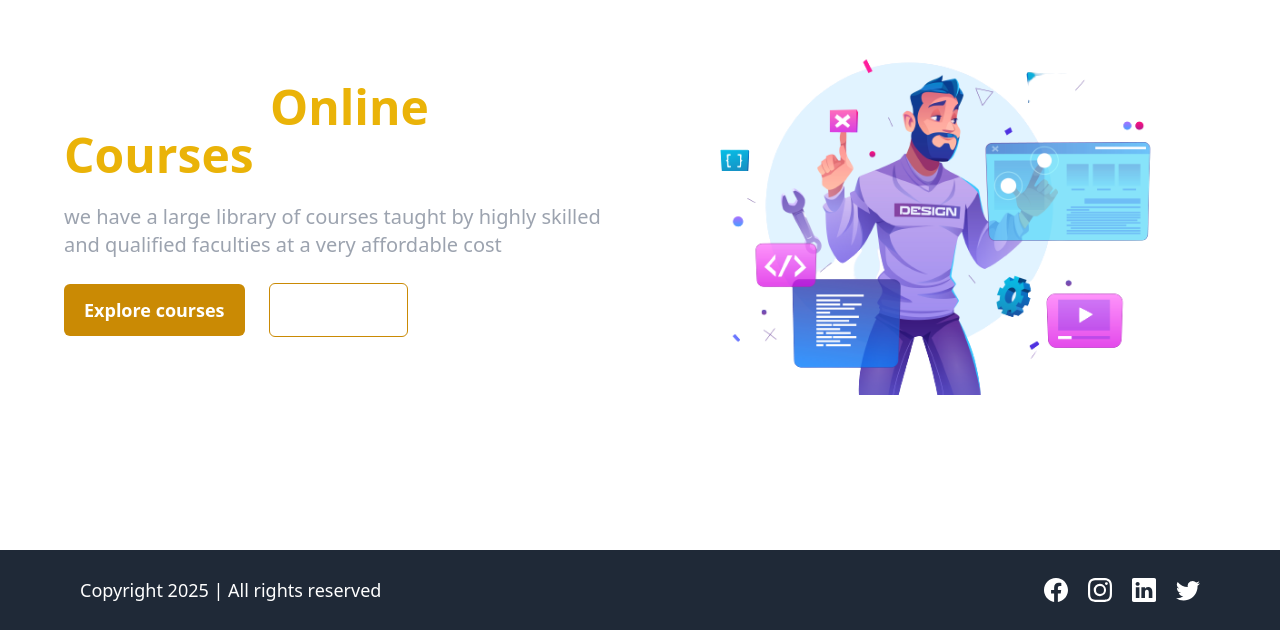
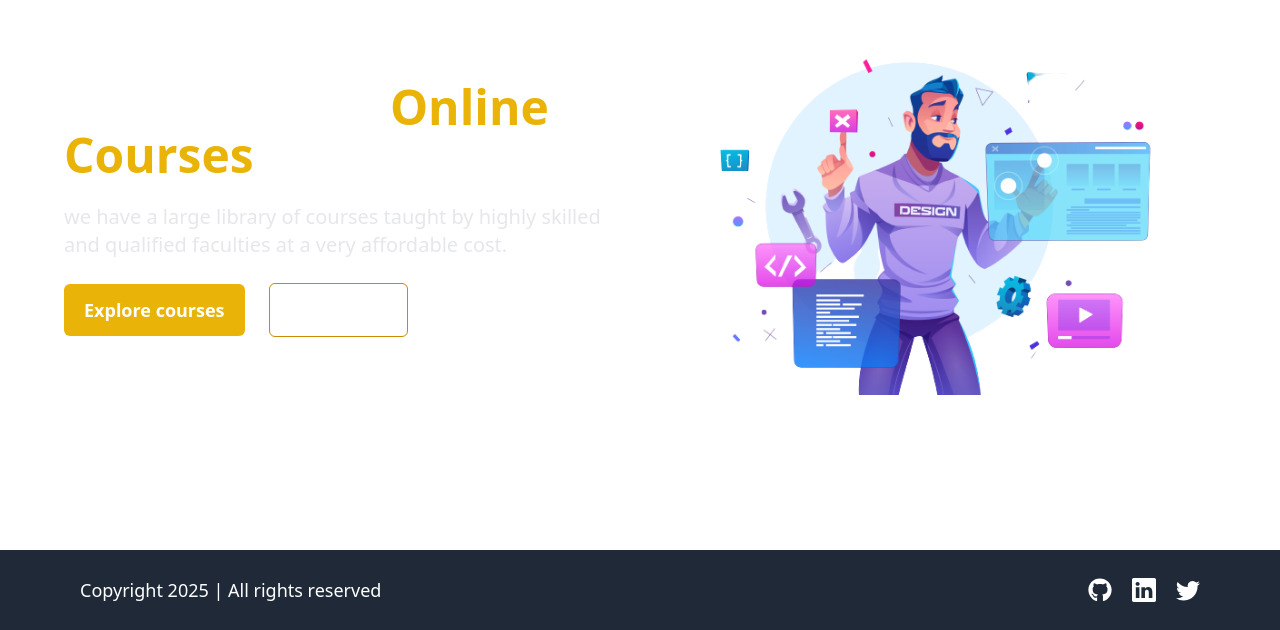
Before and after one commit to DevRahulll/LMS-Learning-Management-System, a React (Vite) app in the folder Frontend/: page / in a window 1280 px wide. Shown: the part 170-800 px from the top of the page. Built offline with nearby package versions, Linux system fonts and the light colour scheme.

Commit message:
edit profile is working properly now

```diff
--- a/Frontend/src/Layouts/HomeLayout.jsx
+++ b/Frontend/src/Layouts/HomeLayout.jsx
@@ -91,12 +91,12 @@ function HomeLayout({ children }) {
                         {!isLoggedIn && (
                             <li className='absolute bottom-4 w-[90%]'>
                                 <div className='w-full flex gap-4 items-center justify-center'>
-                                    <button className="btn btn-primary text-[18px] px-4 py-1 font-semibold rounded-md w-[50%]"
+                                    <button className="btn btn-primary text-[16px] px-4 py-1 font-semibold rounded-md w-[50%]"
                                         onClick={() => navigate('/login')}
                                     >
                                         Login
                                     </button>
-                                    <button className="btn btn-secondary text-[18px] px-4 py-1 font-semibold rounded-md w-[50%]"
+                                    <button className="btn btn-secondary text-[16px] px-4 py-1 font-semibold rounded-md w-[50%]"
                                         onClick={() => navigate('/signup')}
                                     >
                                         Sign up
@@ -108,11 +108,11 @@ function HomeLayout({ children }) {
                         {isLoggedIn && (
                             <li className='absolute bottom-4 w-[90%]'>
                                 <div className='w-full flex items-center justify-center'>
-                                    <button className="btn btn-primary text-[18px] px-4 py-1 font-semibold rounded-md w-[50%]"
+                                    <button className="btn btn-primary text-[16px] px-4 py-1 font-semibold rounded-md w-[50%]"
                                         onClick={() => navigate('/user/profile')}>
                                         Profile
                                     </button>
-                                    <button className="btn btn-secondary text-[18px] px-4 py-1 font-semibold rounded-md w-[50%]"
+                                    <button className="btn btn-secondary text-[16px] px-4 py-1 font-semibold rounded-md w-[50%]"
                                         onClick={handleLogout}>
                                         Logout
                                     </button>
--- a/Frontend/src/Pages/HomePage.jsx
+++ b/Frontend/src/Pages/HomePage.jsx
@@ -10,24 +10,24 @@ function HomePage() {
             <div className="pt-10 text-white flex items-center justify-center gap-10 mx-16 h-[90vh]">
                 <div className="w-1/2 space-y-6 ">
                     <h1 className='text-5xl font-semibold'>
-                        Find Out
+                        Find out best{" "}
                         <span className='text-yellow-500 font-bold'>
                             Online Courses
                         </span>
                     </h1>
-                    <p className="text-xl text-gray-400">
-                        we have a large library of courses taught by highly skilled and qualified faculties at a very affordable cost
+                    <p className="text-xl text-gray-200">
+                        we have a large library of courses taught by highly skilled and qualified faculties at a very affordable cost.
                     </p>
 
                     <div className="space-x-6">
                         <Link to='/courses'>
-                            <button className='bg-yellow-600 px-5 py-3 rounded-md font-semibold text-lg cursor-pointer hover:bg-yellow-700 transition-all ease-in-out duration-300'>
+                            <button className='bg-yellow-500 px-5 py-3 rounded-md font-semibold text-lg cursor-pointer hover:bg-yellow-600 transition-all ease-in-out duration-300'>
                                 Explore courses
                             </button>
                         </Link>
 
                         <Link to='/contact'>
-                            <button className='border border-yellow-600 px-5 py-3 rounded-md font-semibold text-lg cursor-pointer hover:bg-yellow-700 transition-all ease-in-out duration-300'>
+                            <button className='border border-yellow-600 px-5 py-3 rounded-md font-semibold text-lg cursor-pointer hover:bg-yellow-500 transition-all ease-in-out duration-300'>
                                 Contact Us
                             </button>
                         </Link>
--- a/Frontend/src/Pages/User/EditProfile.jsx
+++ b/Frontend/src/Pages/User/EditProfile.jsx
@@ -46,7 +46,7 @@ function EditProfile() {
 
     async function onFormSubmit(e) {
         e.preventDefault();
-        // console.log(data); // checking
+        console.log("DAtA" ,data); // checking
         if (!data.fullName || !data.avatar) {
             toast.error("All fields are mandatory");
             return;
@@ -58,8 +58,8 @@ function EditProfile() {
         const formData = new FormData();
         formData.append("fullName", data.fullName);
         formData.append("avatar", data.avatar);
-        // console.log(formData.entries().next());
-        // console.log(formData.entries().next());
+        console.log("formData : ",formData.entries().next());
+        console.log("formData : ",formData.entries().next());
 
         await dispatch(updateProfile([data.userId, formData]));
 
--- a/Frontend/src/components/Footer.jsx
+++ b/Frontend/src/components/Footer.jsx
@@ -1,5 +1,6 @@
 import React from 'react'
 import { BsFacebook, BsInstagram, BsLinkedin, BsTwitter } from 'react-icons/bs';
+import { FaGithub } from "react-icons/fa";
 
 function Footer() {
 
@@ -13,16 +14,13 @@ function Footer() {
                     Copyright {year} | All rights reserved
                 </section>
                 <section className="flex items-center justify-center gap-5 text-2xl text-white">
-                    <a className='hover:text-yellow-500 transition-all ease-in-out duration-300' href="">
-                        <BsFacebook />
+                    <a target='_blank' className='hover:text-yellow-500 transition-all ease-in-out duration-300' href="https://github.com/devrahulll">
+                        <FaGithub />
                     </a>
-                    <a className='hover:text-yellow-500 transition-all ease-in-out duration-300' href="">
-                        <BsInstagram />
-                    </a>
-                    <a className='hover:text-yellow-500 transition-all ease-in-out duration-300' href="">
+                    <a target='_blank' className='hover:text-yellow-500 transition-all ease-in-out duration-300' href="https://www.linkedin.com/in/devrahulll/">
                         <BsLinkedin />
                     </a>
-                    <a className='hover:text-yellow-500 transition-all ease-in-out duration-300' href="">
+                    <a target='_blank' className='hover:text-yellow-500 transition-all ease-in-out duration-300' href="https://x.com/RahulDe13551305">
                         <BsTwitter />
                     </a>
                 </section>
```
Also changed, not shown: 1 other file (tests, documents, lock files or other folders).
